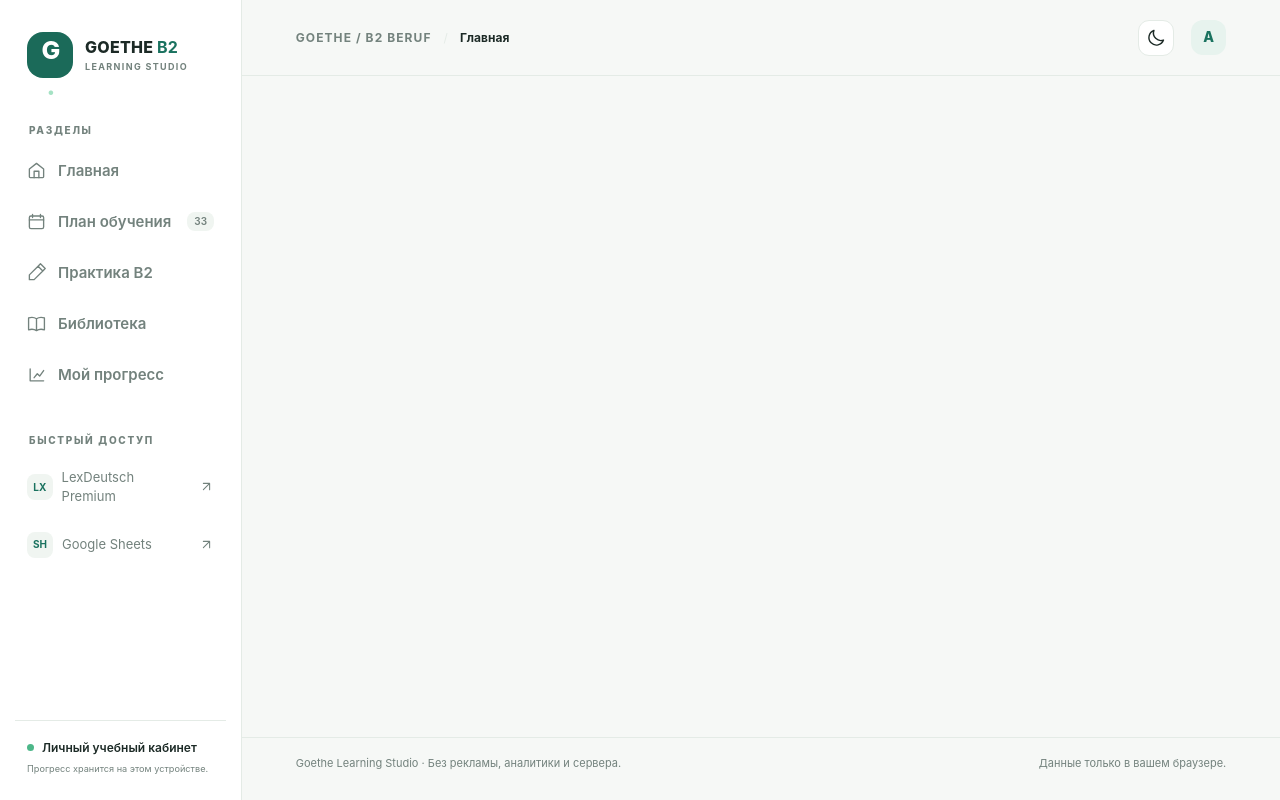
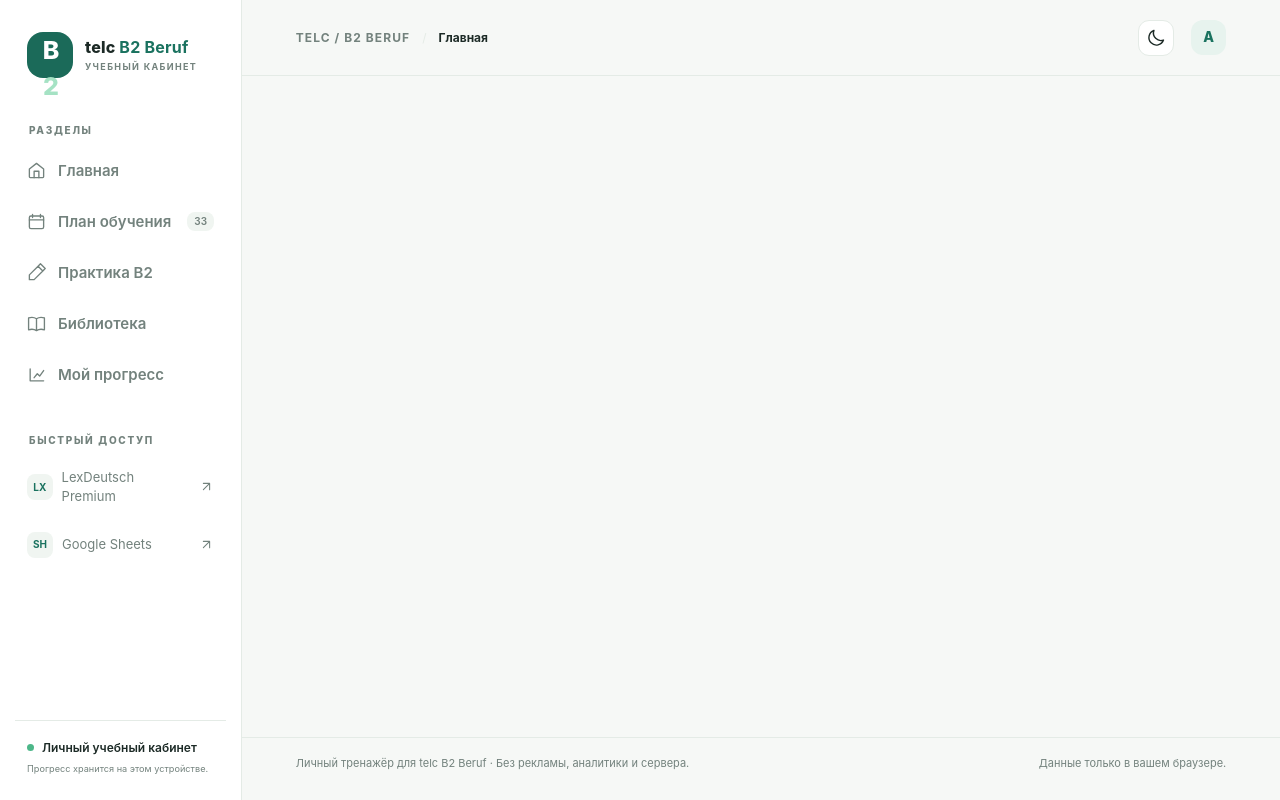
Before and after one commit to grytchyn/projects, a plain HTML site: page goethe-b2/index.html in a window 1280 px wide. Drawn offline with Linux system fonts and the light colour scheme.

Commit message:
Brand as telc B2 and load full on-site lessons and journal

```diff
--- a/goethe-b2/index.html
+++ b/goethe-b2/index.html
@@ -4,12 +4,12 @@
   <meta charset="utf-8">
   <meta name="viewport" content="width=device-width, initial-scale=1, viewport-fit=cover">
   <meta name="theme-color" content="#f7faf8">
-  <meta name="description" content="Goethe B2 Beruf — личный учебный кабинет: задачи, практика, прогресс и документы. Данные сохраняются в браузере.">
+  <meta name="description" content="telc B2 Beruf — личный учебный кабинет: задачи, практика, прогресс и документы. Данные сохраняются в браузере.">
   <meta name="color-scheme" content="light dark">
   <link rel="icon" href="./icon.svg" type="image/svg+xml">
   <link rel="manifest" href="./manifest.webmanifest">
   <link rel="stylesheet" href="./styles.css">
-  <title>Goethe B2 · Учебный кабинет</title>
+  <title>telc B2 Beruf · Учебный кабинет</title>
 </head>
 <body>
   <svg aria-hidden="true" class="icon-sprite" xmlns="http://www.w3.org/2000/svg">
@@ -36,9 +36,9 @@
   </svg>
   <div class="shell">
     <aside class="sidebar" aria-label="Главное меню">
-      <a class="brand" href="#home" aria-label="Goethe B2 — главная">
-        <span class="brand-symbol">G<span class="brand-dot">.</span></span>
-        <span class="brand-text">GOETHE <strong>B2</strong><small>LEARNING STUDIO</small></span>
+      <a class="brand" href="#home" aria-label="telc B2 Beruf — главная">
+        <span class="brand-symbol">B<span class="brand-dot">2</span></span>
+        <span class="brand-text">telc <strong>B2 Beruf</strong><small>УЧЕБНЫЙ КАБИНЕТ</small></span>
       </a>
       <div class="side-section-label">РАЗДЕЛЫ</div>
       <nav class="side-nav" aria-label="Разделы сайта">
@@ -60,7 +60,7 @@
     </aside>
     <div class="workspace">
       <header class="topbar">
-        <div class="breadcrumbs"><span class="crumb-muted">GOETHE / B2 BERUF</span><span class="crumb-divider">/</span><strong id="current-section">Главная</strong></div>
+        <div class="breadcrumbs"><span class="crumb-muted">TELC / B2 BERUF</span><span class="crumb-divider">/</span><strong id="current-section">Главная</strong></div>
         <div class="top-actions">
           <span class="top-label" id="today-date"></span>
           <button type="button" id="theme-switch" class="icon-btn" aria-label="Переключить светлую и тёмную тему" title="Сменить тему"><svg class="ico"><use href="#i-moon"/></svg></button>
@@ -68,7 +68,7 @@
         </div>
       </header>
       <main id="app-main" tabindex="-1" aria-live="polite"></main>
-      <footer class="main-footer">Goethe Learning Studio · Без рекламы, аналитики и сервера. <span>Данные только в вашем браузере.</span></footer>
+      <footer class="main-footer">Личный тренажёр для telc B2 Beruf · Без рекламы, аналитики и сервера. <span>Данные только в вашем браузере.</span></footer>
     </div>
   </div>
   <nav class="bottom-nav" aria-label="Навигация на телефоне">
@@ -82,6 +82,8 @@
   <input id="restore-input" type="file" accept="application/json,.json" hidden>
   <noscript><div class="noscript">Для чек-листов и прогресса необходимо включить JavaScript. Ссылки на документы доступны в Google Диске.</div></noscript>
   <script src="./data.js" defer></script>
+  <script src="./weeks.js" defer></script>
+  <script src="./extra.js" defer></script>
   <script src="./app.js" defer></script>
 </body>
 </html>
```
